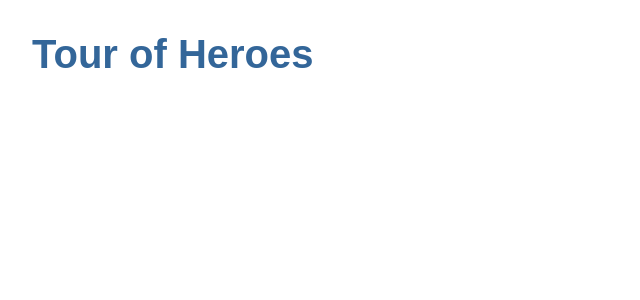
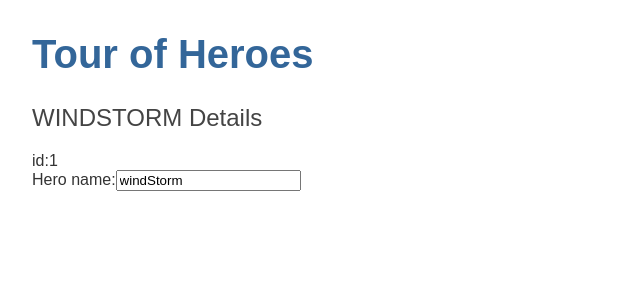
Before and after one commit to jeo19/angular-tour-of-heroes, an Angular app: page / in a window 1280 px wide. Shown: the top 300 px of the page, without its empty margins (0-640 px from the left). Built offline with nearby package versions, Linux system fonts and the light colour scheme.

Commit message:
feat:Add the FormsModule for change hero name

```diff
--- a/src/app/app.component.html
+++ b/src/app/app.component.html
@@ -1 +1,2 @@
 <h1>{{title}}</h1>
+<app-heroes></app-heroes>
--- a/src/app/app.module.ts
+++ b/src/app/app.module.ts
@@ -1,5 +1,6 @@
 import { NgModule } from '@angular/core';
 import { BrowserModule } from '@angular/platform-browser';
+import { FormsModule } from '@angular/forms';
 
 import { AppRoutingModule } from './app-routing.module';
 import { AppComponent } from './app.component';
@@ -12,6 +13,7 @@
   ],
   imports: [
     BrowserModule,
+    FormsModule,
     AppRoutingModule
   ],
   providers: [],
--- a/src/app/heroes/heroes.component.html
+++ b/src/app/heroes/heroes.component.html
@@ -1 +1,3 @@
-<p>heroes works!</p>
+<h2>{{hero.name | uppercase}} Details</h2>
+<div><span>id:</span>{{hero.id}}</div>
+<div><label for='name'>Hero name:</label><input id="name" [(ngModel)]='hero.name' placeholder="name"></div>
--- a/src/app/heroes/heroes.component.ts
+++ b/src/app/heroes/heroes.component.ts
@@ -1,4 +1,5 @@
 import { Component, OnInit } from '@angular/core';
+import {Hero} from '../hero'
 
 @Component({
   selector: 'app-heroes',
@@ -6,6 +7,10 @@
   styleUrls: ['./heroes.component.css']
 })
 export class HeroesComponent implements OnInit {
+  hero:Hero={
+    id:1,
+    name:'windStorm'
+  }
 
   constructor() { }
 
```
